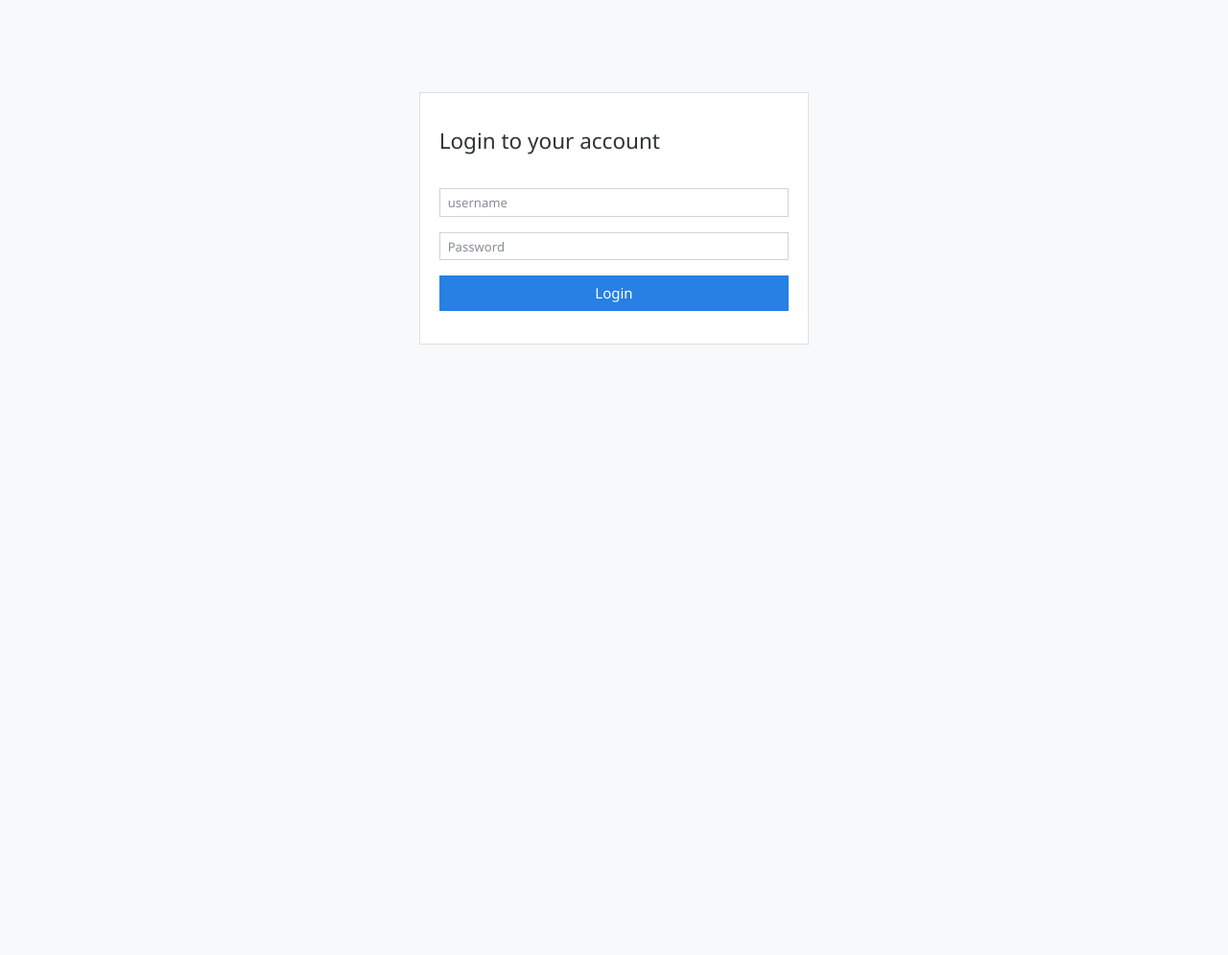
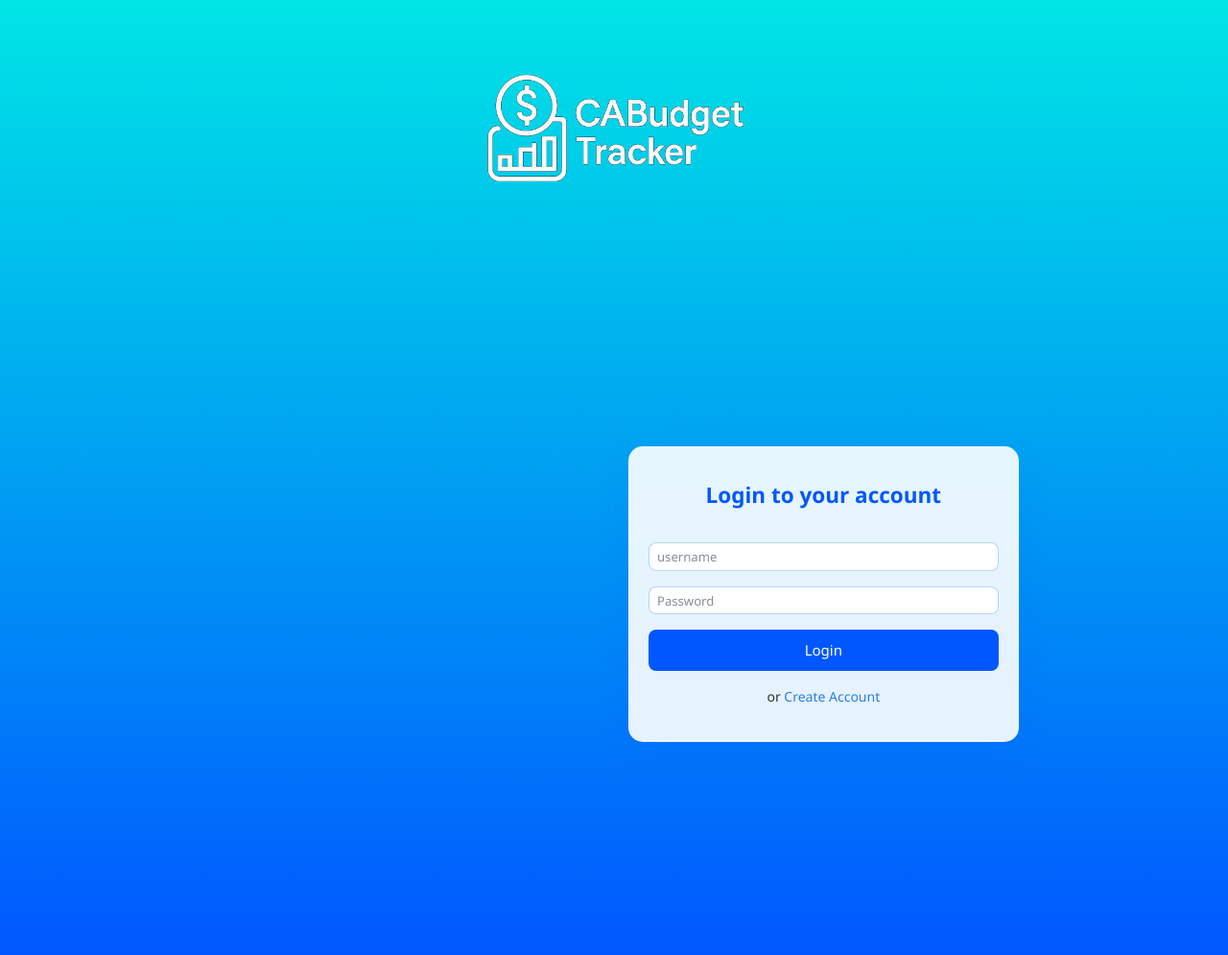
Before and after one commit to jlmejia1/CABUdget_Tracker, a Django app: page /authentication/login in a window 1280 px wide. Shown: the whole page at 96% size. Before the commit the page ends 359 px from the top, so only its background shows below. Run offline with Django 3.2, Linux system fonts and the light colour scheme; some libraries are stand-ins or nearby versions.

Commit message:
Added logo and modified the htmls for base, login, register, etc and the main.css

```diff
--- a/expenseswebsite/static/css/main.css
+++ b/expenseswebsite/static/css/main.css
@@ -21,3 +21,76 @@
 .showPasswordToggle:hover {
   transform: scale(1.2);
 }
+
+.card {
+    background: rgba(255, 255, 255, 0.9); /* Semi-transparent white */
+    border-radius: 15px; /* Rounded corners */
+    border: 1px solid rgba(255, 255, 255, 0.3); /* Light border */
+    backdrop-filter: blur(10px); /* Glassmorphism effect */
+    box-shadow: 0 8px 32px rgba(0, 87, 255, 0.1); /* Subtle shadow */
+  }
+
+  .card-title h4 {
+    color: #0057FF; /* Use the deep blue from gradient */
+    font-weight: 600;
+  }
+
+  .form-control {
+    border: 1px solid rgba(0, 87, 255, 0.2); /* Subtle border */
+    border-radius: 8px;
+    transition: all 0.3s ease;
+  }
+
+  .form-control:focus {
+    border-color: #0057FF;
+    box-shadow: 0 0 0 3px rgba(0, 87, 255, 0.1);
+  }
+
+  .submit-btn {
+    background: #0057FF;
+    border: none;
+    border-radius: 8px;
+    padding: 10px 0;
+    transition: all 0.3s ease;
+  }
+
+  .submit-btn:hover {
+    background: #0045cc;
+    transform: translateY(-1px);
+  }
+
+  /* Center the card vertically */
+  .row {
+    min-height: 100vh;
+    display: flex;
+    align-items: center;
+    justify-content: center;
+  }
+
+  /*FOR DASHBOARD */
+/* make the sidebar slightly elevated */
+.sidebar {
+  box-shadow: 2px 0 8px rgba(0,0,0,0.1);
+  transition: width 0.3s ease, background-color 0.3s ease;
+}
+
+/* link base style */
+.sidebar .nav-link {
+  color: #333;
+  padding: 0.75rem 1rem;
+  border-radius: 4px;
+  transition: background-color 0.2s ease, color 0.2s ease;
+}
+
+/* hover effect */
+.sidebar .nav-link:hover {
+  background-color: rgba(0,87,255,0.1); /* very light blue tint */
+  color: #0057FF;
+}
+
+/* active/current page */
+.sidebar .nav-link.active,
+.sidebar .nav-link.active:hover {
+  background-color: #0057FF;
+  color: #fff;
+}
--- a/templates/admin/base_site.html
+++ b/templates/admin/base_site.html
@@ -1,8 +1,9 @@
 {% extends 'admin/base.html' %} {%load static%} {% block branding %}
 
 <h1 id="head">
-  <img src="{% static 'img/logo.png' %}" width="35" height="35" />
-  TrulyExpenses
+  <img src="{% static 'img/cabudget_logo.png' %}"
+     style="height: 40px; width: auto;"
+     class="img-responsive">
 </h1>
 
 {% endblock %} {% block extrastyle%}
--- a/templates/authentication/login.html
+++ b/templates/authentication/login.html
@@ -4,15 +4,72 @@
 
 {% block content %}
 
+<style>
+  html, body {
+    /* make sure it fills the viewport */
+    min-height: 100vh;
+    margin: 0;
+    /* gradient from light sky blue to deeper blue */
+    background: linear-gradient(
+      to bottom,
+      #00E5E5,  /* light-cyan */
+      #0057FF   /* deep-blue */
+    );
+  }
+
+  .card {
+    background: rgba(255, 255, 255, 0.9); /* Semi-transparent white */
+    border-radius: 15px; /* Rounded corners */
+    border: 1px solid rgba(255, 255, 255, 0.3); /* Light border */
+    backdrop-filter: blur(10px); /* Glassmorphism effect */
+    box-shadow: 0 8px 32px rgba(0, 87, 255, 0.1); /* Subtle shadow */
+  }
+
+  .card-title h4 {
+    color: #0057FF; /* Use the deep blue from gradient */
+    font-weight: 600;
+  }
+
+  .form-control {
+    border: 1px solid rgba(0, 87, 255, 0.2); /* Subtle border */
+    border-radius: 8px;
+    transition: all 0.3s ease;
+  }
+
+  .form-control:focus {
+    border-color: #0057FF;
+    box-shadow: 0 0 0 3px rgba(0, 87, 255, 0.1);
+  }
+
+  .submit-btn {
+    background: #0057FF;
+    border: none;
+    border-radius: 8px;
+    padding: 10px 0;
+    transition: all 0.3s ease;
+  }
+
+  .submit-btn:hover {
+    background: #0045cc;
+    transform: translateY(-1px);
+  }
+</style>
+
+<div class="text-center pt-4">
+  <img src="{% static 'img/cabudget_logo.png' %}"
+       alt="Logo"
+       class="img-fluid"
+       style="max-width: 300px;">
+</div>
+
 <div class="row">
   <div class="col-md-4"></div>
   <div class="col-md-4">
     <div class="card mt-5">
 
-
       <div class="card-body">
         <div class="card-title py-3">
-          <h4>Login to your  account</h4>
+          <h4 class="text-center">Login to your account</h4>
         </div>
         <form action="{% url 'login' %}" method="post">
           {% csrf_token %}
@@ -38,6 +95,9 @@
             />
           </div>
           <input type="submit" value="Login" class="btn btn-block btn-primary submit-btn" />
+          <p class="text-center mt-3">
+            or <a href="{% url 'register' %}">Create Account</a>
+          </p>
         </form>
 
       </div>
--- a/templates/base_auth.html
+++ b/templates/base_auth.html
@@ -3,7 +3,7 @@
   <head>
     <meta charset="utf-8">
     <meta name="viewport" content="width=device-width, initial-scale=1, shrink-to-fit=no">
-    <title>TrulyExpenses  {% block title %}
+    <title>CABUdget Tracker  {% block title %}
     {% endblock %}   </title>
     <!-- Bootstrap core CSS -->
 <link href="{% static 'css/bootstrap.min.css'%}" rel="stylesheet">
--- a/templates/dashboard.html
+++ b/templates/dashboard.html
@@ -1,5 +1,5 @@
 {% extends 'base.html' %}
-{% block title %}Dashboard{% endblock %}
+{% block title %}{% endblock %}
 
 {% block content %}
 <!-- Dashboard Section -->
```
Also changed, not shown: templates/authentication/register.html (+60 -4 lines), templates/base.html (+9 -3 lines), userincome/views.py (+11 -8 lines), db.sqlite3, expenseswebsite/static/img/cabudget_logo.png (added), expenseswebsite/static/img/logo.png (deleted).
